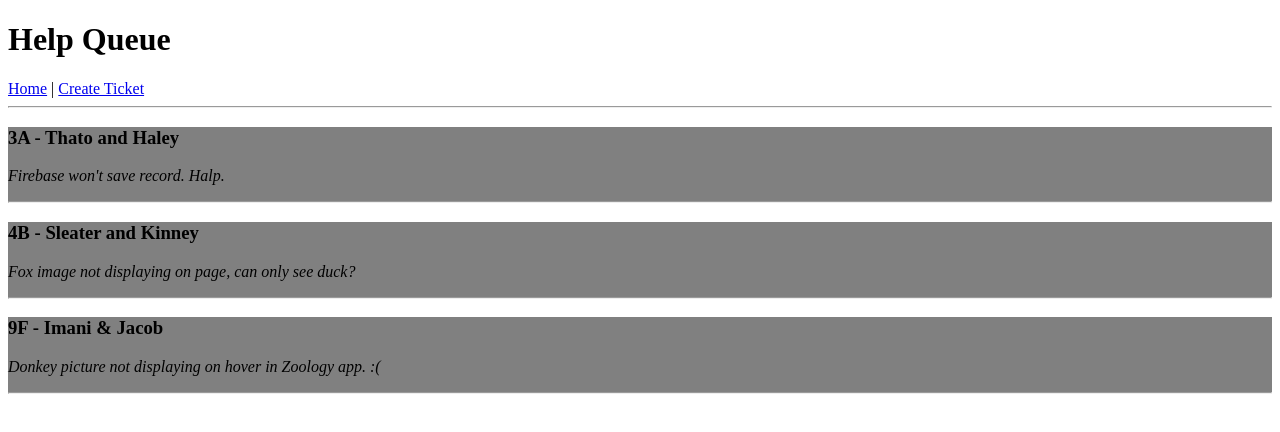
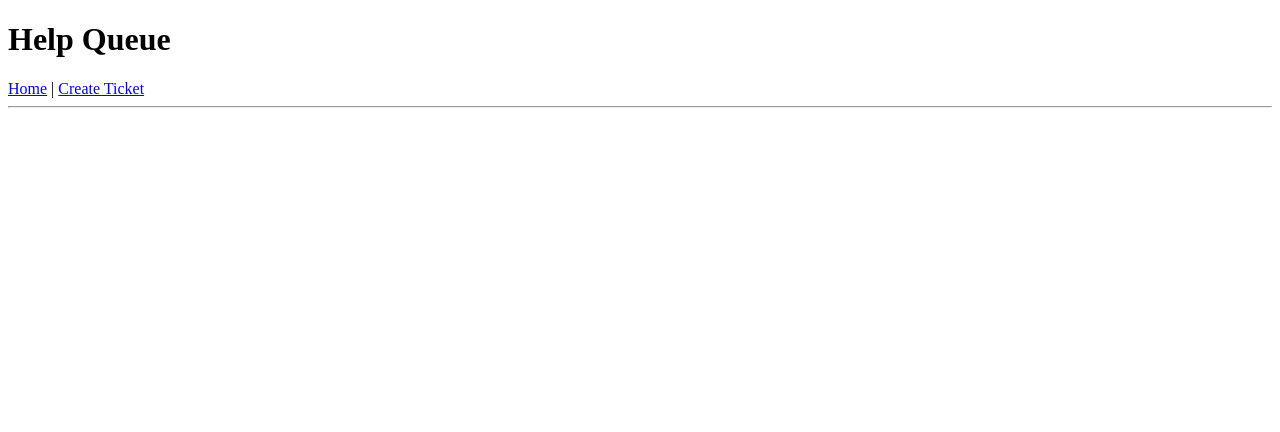
Before and after one commit to ishoman/react-help-queue, a React app: page /#/ in a window 1280 px wide. Shown: the top 432 px of the page. Built offline with nearby package versions, Linux system fonts and the light colour scheme.

Commit message:
Add uuid

```diff
--- a/package.json
+++ b/package.json
@@ -15,7 +15,8 @@
     "react": "^15.5.4",
     "react-dom": "^15.5.4",
     "react-router-dom": "^4.0.0",
-    "styled-jsx": "^2.2.7"
+    "styled-jsx": "^2.2.7",
+    "uuid": "^3.2.1"
   },
   "devDependencies": {
     "babel-core": "^6.24.1",
--- a/src/components/App.jsx
+++ b/src/components/App.jsx
@@ -4,16 +4,35 @@ import TicketList from './TicketList';
 import NewTicketControl from './NewTicketControl';
 import { Switch, Route } from 'react-router-dom';
 
-function App(){
+
+class App extends React.Component {
+
+  constructor(props) {
+    super(props);
+    this.state = {
+      masterTicketList: []
+    };
+    this.handleAddingNewTicketToList = this.handleAddingNewTicketToList.bind(this);
+  }
+
+  handleAddingNewTicketToList(newTicket){
+    var newMasterTicketList = this.state.masterTicketList.slice();
+    newMasterTicketList.push(newTicket);
+    this.setState({masterTicketList: newMasterTicketList});
+  }
+
+  render(){
     return (
       <div>
         <Header/>
         <Switch>
-        <Route exact path='/' component={TicketList} />
-        <Route path='/newticket' component={NewTicketControl} />
+          <Route exact path='/' render={()=><TicketList ticketList={this.state.masterTicketList} />} />
+          <Route path='/newticket' render={()=><NewTicketControl onNewTicketCreation={this.handleAddingNewTicketToList} />} />
         </Switch>
       </div>
     );
   }
 
+}
+
 export default App;
--- a/src/components/ConfirmationQuestions.jsx
+++ b/src/components/ConfirmationQuestions.jsx
@@ -1,7 +1,7 @@
 import React from 'react';
 import PropTypes from 'prop-types';
 
-function ConfirmationQuestions(){
+function ConfirmationQuestions(props){
   return (
     <div>
       <p>Have you gone through all the steps on the Learn How to Program debugging lesson?</p>
--- a/src/components/NewTicketControl.jsx
+++ b/src/components/NewTicketControl.jsx
@@ -1,5 +1,7 @@
 import React from 'react';
-import ConfirmationQuestions from './ConfirmationQuestions'
+import ConfirmationQuestions from './ConfirmationQuestions';
+import NewTicketForm from './NewTicketForm';
+import PropTypes from 'prop-types';
 
 class NewTicketControl extends React.Component {
 
@@ -8,26 +10,30 @@ class NewTicketControl extends React.Component {
     this.state = {
       formVisibleOnPage: false
     };
-    this.handleTroubleShootingConfirmation = this.handleTroubleshootingConfirmation.bind(this);
+    this.handleTroubleshootingConfirmation = this.handleTroubleshootingConfirmation.bind(this);
   }
 
   handleTroubleshootingConfirmation(){
-      this.setState({formVisibleOnPage: true});
-    }
+    this.setState({formVisibleOnPage: true});
+  }
 
   render(){
-    let currentVisibleContent = null;
+    let currentlyVisibleContent = null;
     if (this.state.formVisibleOnPage){
-      currentVisibleContent = <NewTicketForm />;
+      currentlyVisibleContent = <NewTicketForm onNewTicketCreation={this.props.onNewTicketCreation}/>;
     } else {
-      currentVisibleContent = <ConfirmationQuestions onTroubleshootingConfirmation={this.handleTroubleshootingConfirmation} />;
+      currentlyVisibleContent = <ConfirmationQuestions onTroubleshootingConfirmation={this.handleTroubleshootingConfirmation}/>;
     }
     return (
       <div>
-        {currentVisibleContent}
+        {currentlyVisibleContent}
       </div>
     );
   }
 }
 
+NewTicketControl.propTypes = {
+  onNewTicketCreation: PropTypes.func
+};
+
 export default NewTicketControl;
--- a/src/components/NewTicketForm.jsx
+++ b/src/components/NewTicketForm.jsx
@@ -1,24 +1,45 @@
 import React from 'react';
+import PropTypes from 'prop-types';
+import { v4 } from 'uuid';
 
-function NewTicketForm(){
+function NewTicketForm(props){
+  let _names = null;
+  let _location = null;
+  let _issue = null;
+
+  function handleNewTicketFormSubmission(event) {
+    event.preventDefault();
+    props.onNewTicketCreation({names: _names.value, location: _location.value, issue: _issue.value, id: v4()});
+    _names.value = '';
+    _location.value = '';
+    _issue.value = '';
+  }
+
   return (
     <div>
-      <form>
+      <form onSubmit={handleNewTicketFormSubmission}>
         <input
           type='text'
           id='names'
-          placeholder='Pair Names'/>
+          placeholder='Pair Names'
+          ref={(input) => {_names = input;}}/>
         <input
           type='text'
           id='location'
-          placeholder='Location'/>
+          placeholder='Location'
+          ref={(input) => {_location = input;}}/>
         <textarea
           id='issue'
-          placeholder='Describe your issue.'/>
+          placeholder='Describe your issue.'
+          ref={(textarea) => {_issue = textarea;}}/>
         <button type='submit'>Help!</button>
       </form>
     </div>
   );
 }
 
+NewTicketForm.propTypes = {
+  onNewTicketCreation: PropTypes.func
+};
+
 export default NewTicketForm;
--- a/src/components/Ticket.jsx
+++ b/src/components/Ticket.jsx
@@ -4,11 +4,6 @@ import PropTypes from 'prop-types';
 function Ticket(props){
   return (
     <div>
-      <style jsx>{`
-        div {
-          background-color: gray;
-        }
-      `}</style>
       <h3>{props.location} - {props.names}</h3>
       <p><em>{props.issue}</em></p>
       <hr/>
--- a/src/components/TicketList.jsx
+++ b/src/components/TicketList.jsx
@@ -1,37 +1,23 @@
 import React from 'react';
 import Ticket from './Ticket';
+import PropTypes from 'prop-types';
 
-const masterTicketList = [
-  {
-    names: 'Thato and Haley',
-    location: '3A',
-    issue: 'Firebase won\'t save record. Halp.'
-  },
-  {
-    names: 'Sleater and Kinney',
-    location: '4B',
-    issue: 'Fox image not displaying on page, can only see duck?'
-  },
-  {
-    names: 'Imani & Jacob',
-    location: '9F',
-    issue: 'Donkey picture not displaying on hover in Zoology app. :('
-  }
-];
-
-function TicketList(){
+function TicketList(props){
   return (
     <div>
       <hr/>
-      {masterTicketList.map((ticket, index) =>
-        <Ticket
-          names={ticket.names}
+      {props.ticketList.map((ticket) =>
+        <Ticket names={ticket.names}
           location={ticket.location}
           issue={ticket.issue}
-          key={index}/>
+          key={ticket.id}/>
       )}
     </div>
   );
 }
 
+TicketList.propTypes = {
+  ticketList: PropTypes.array
+};
+
 export default TicketList;
```
Also changed, not shown: 1 other file (tests, documents, lock files or other folders). Lines whose indentation alone changed are shown as unchanged.
